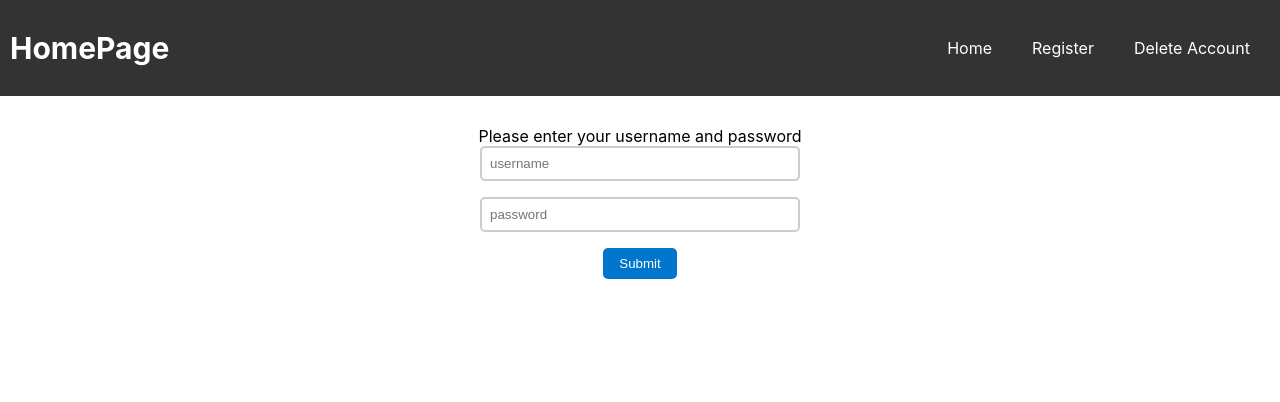
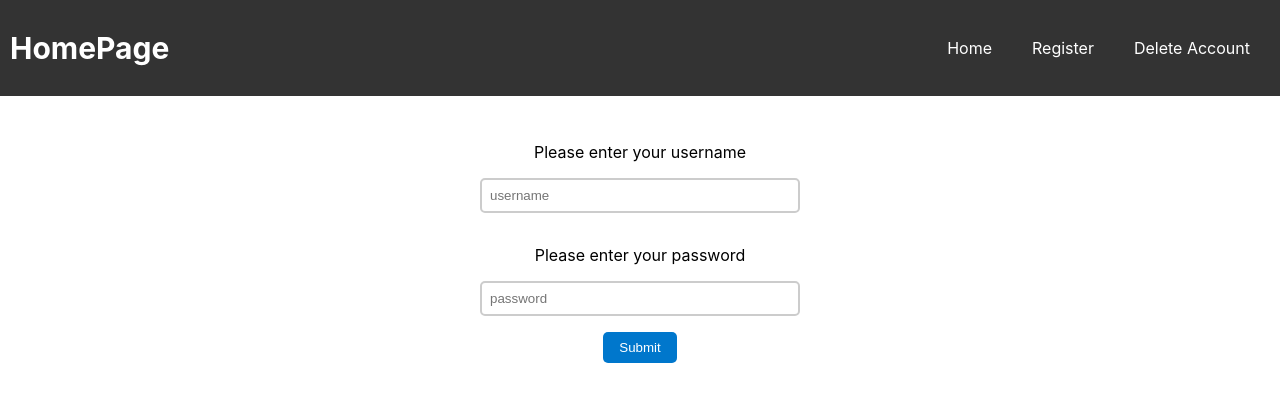
Before and after one commit to RicoVergara94/workinman_front_end, a React (Create React App) app: page / in a window 1280 px wide. Shown: the top 402 px of the page. Built offline with nearby package versions, Linux system fonts and the light colour scheme.

Commit message:
Added authentication functionality to auth-form

```diff
--- a/src/components/AuthenticationForm.js
+++ b/src/components/AuthenticationForm.js
@@ -1,6 +1,6 @@
 import React, { useState } from "react";
 
-export default function AuthenticationForm() {
+export default function AuthenticationForm(props) {
   const [username, setUsername] = useState("");
   const [password, setPassword] = useState("");
 
@@ -24,8 +24,15 @@ export default function AuthenticationForm() {
       },
       body: JSON.stringify({ username, password }),
     });
-    const data = await res.json();
-    console.log(data);
+    // const data = await res.json();
+    // console.log(data);
+    if (res.status === 200) {
+      props.handleAuthenticateAccount(200);
+    } else {
+      const error = document.getElementById("account-error");
+      error.innerText = "Username or password are incorrect, please try again.";
+      error.style.color = "red";
+    }
   };
   // TODO: Need to alert user is the username or password is wrong
 
@@ -33,7 +40,7 @@ export default function AuthenticationForm() {
     <div>
       <form onSubmit={handleSubmit}>
         <div>
-          <span>Please enter your username and password</span>
+          <p>Please enter your username</p>
         </div>
         <input
           placeholder="username"
@@ -42,6 +49,7 @@ export default function AuthenticationForm() {
           value={username}
           onChange={handleUsernameChange}
         />
+        <p>Please enter your password</p>
         <input
           placeholder="password"
           name="password"
@@ -50,6 +58,7 @@ export default function AuthenticationForm() {
           onChange={handlePasswordChange}
         />
         <button type="submit">Submit</button>
+        <p className="error-message" id="account-error"></p>
       </form>
     </div>
   );
```
